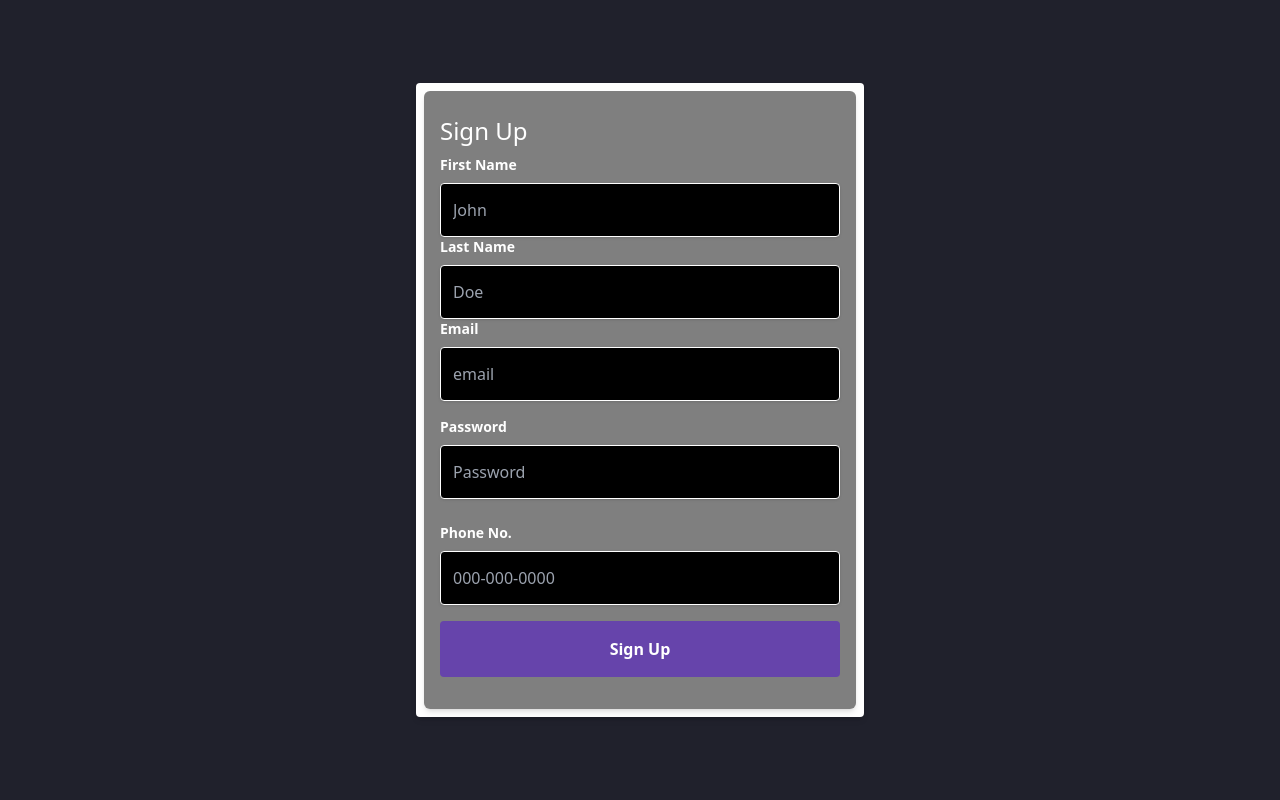
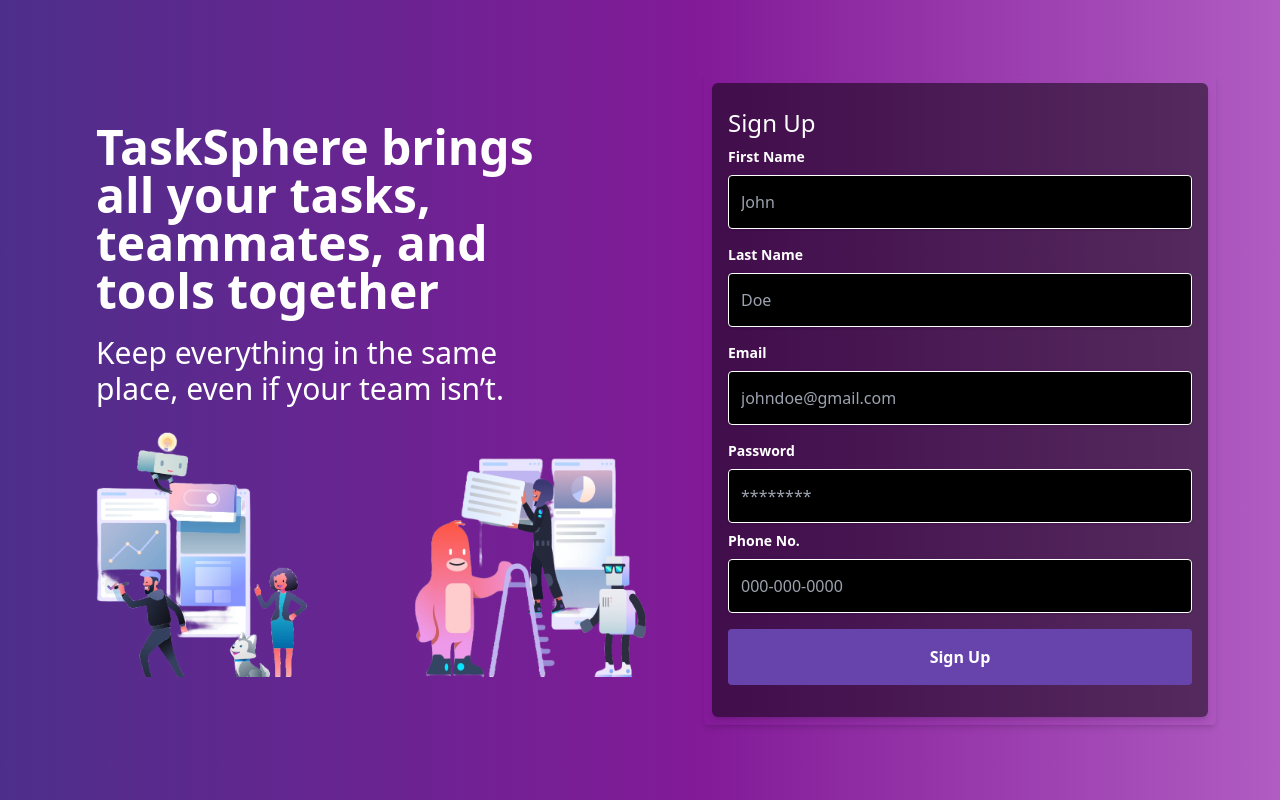
Before and after one commit to sarvesh-gaurishankar-sawant/team-progress-tracker, a React (Create React App) app in the folder frontend/: page /signup in a window 1280 px wide. Built offline with nearby package versions, Linux system fonts and the light colour scheme.

Commit message:
UI of Sign Up page

```diff
--- a/frontend/src/components/Auth/Login.tsx
+++ b/frontend/src/components/Auth/Login.tsx
@@ -62,7 +62,8 @@ const Login: React.FC<LoginProps> = ({isOpen, onClose}) => {
   const url1 = '/assests/loginpage1.png';
   const url2 = '/assests/loginpage2.png';
   return (
-    <div className="flex h-screen bg-cover" style={{ background: 'linear-gradient(90deg, rgba(102,68,171,1) 0%, rgba(158,74,175,1) 58%, rgba(219,78,179,1) 100%)' }}>
+    // linear-gradient(90deg, rgba(102,68,171,1) 0%, rgba(158,74,175,1) 58%, rgba(219,78,179,1) 100%)
+    <div className="flex h-screen bg-cover" style={{ background: 'linear-gradient(90deg, rgba(77,47,138,1) 0%, rgba(131,26,152,1) 55%, rgba(176,92,194,1) 100%)' }}>
       <div className="w-[50%] flex items-center justify-center">
         <div className='w-[70%] gap-5 flex flex-col'>
         <div className="text-white text-5xl font-bold">TaskSphere brings all your tasks, teammates, and tools together</div>
--- a/frontend/src/components/Auth/SignUp.tsx
+++ b/frontend/src/components/Auth/SignUp.tsx
@@ -51,9 +51,23 @@ const SignUp: React.FC = () => {
     console.log('SignUp successful', { firstName, lastName, email, phone, password });
   };
 
+  const url1 = '/assests/loginpage1.png';
+  const url2 = '/assests/loginpage2.png';
   return (
-    <div className="flex items-center justify-center h-screen">
-      <form className="bg-white shadow-md rounded px-2 pt-2 pb-2 w-[35%]" onSubmit={handleSignUp}>
+    <div className="flex items-center justify-center h-screen" style={{ background: 'linear-gradient(90deg, rgba(77,47,138,1) 0%, rgba(131,26,152,1) 55%, rgba(176,92,194,1) 100%)' }}>
+      <div className="w-[50%] flex items-center justify-center">
+        <div className='w-[70%] gap-5 flex flex-col'>
+          <div className="text-white text-5xl font-bold">TaskSphere brings all your tasks, teammates, and tools together</div>
+          <div className="text-white text-3xl">Keep everything in the same place, even if your team isn’t.</div>
+          <div className='flex'>
+            <img src={url1} alt="" style={{ width: '300px', height: '250px' }}/>
+            <img src={url2} alt=""  style={{ width: '300px', height: '250px' }}/>
+          </div>
+        </div>
+      </div>
+      <div className="w-[50%] flex items-center justify-center">
+        <div className="w-full max-w-lg">
+          <form className="shadow-md rounded px-2 pt-2 pb-2" onSubmit={handleSignUp}>
             <div className="flex items-center justify-between">
             <div className="w-full ">
               <form className="bg-black bg-opacity-50 shadow-md rounded-md px-4 pt-6 pb-8">
@@ -66,7 +80,7 @@ const SignUp: React.FC = () => {
                     First Name
                     </label>
                     <input
-                  className="bg-black border-white shadow appearance-none border rounded w-full py-4 px-3 text-white leading-tight focus:outline-none focus:shadow-outline"
+                      className="mb-2 bg-black border-white shadow appearance-none border rounded w-full py-4 px-3 text-white leading-tight focus:outline-none focus:shadow-outline"
                       id="firstname"
                       type="text"
                       placeholder="John"
@@ -75,11 +89,11 @@ const SignUp: React.FC = () => {
 
                   {/* last name */}
                   <div>
-                <label className="block text-white text-sm font-bold mb-2" htmlFor="lname">
+                    <label className="block text-white text-sm font-bold mb-2 mt-2" htmlFor="lname">
                       Last Name
                     </label>
                     <input
-                  className="bg-black border-white shadow appearance-none border rounded w-full py-4 px-3 text-white leading-tight focus:outline-none focus:shadow-outline"
+                      className="mb-2 bg-black border-white shadow appearance-none border rounded w-full py-4 px-3 text-white leading-tight focus:outline-none focus:shadow-outline"
                       id="lastname"
                       type="text"
                       placeholder="Doe"
@@ -88,32 +102,32 @@ const SignUp: React.FC = () => {
 
                   {/* email  */}
                   <div>
-                <label className="block text-white text-sm font-bold mb-2" htmlFor="email">
+                    <label className="block text-white text-sm font-bold mb-2 mt-2" htmlFor="email">
                       Email
                     </label>
                     <input
                       className="bg-black border-white shadow appearance-none border rounded w-full py-4 px-3 text-white leading-tight focus:outline-none focus:shadow-outline"
                       id="email"
                       type="text"
-                  placeholder="email"
+                      placeholder="johndoe@gmail.com"
                       value={email}
                       onChange={(e) => setEmail(e.target.value)}
                       onBlur={handleEmailBlur}
                     />
                     {emailError && <p className="text-red-500 text-xs italic">{emailError}</p>}
                   </div>
+                </div>
 
                 {/* password */}
-            </div>
-            <div className="mb-6">
-              <label className="block text-white text-sm font-bold mb-2" htmlFor="password">
+                <div>
+                  <label className="block text-white text-sm font-bold mb-2 mt-2" htmlFor="password">
                     Password
                   </label>
                   <input
-                className="bg-black border-white shadow appearance-none border rounded w-full py-4 px-3 text-white leading-tight focus:outline-none focus:shadow-outline"
+                    className="mb-2 bg-black border-white shadow appearance-none border rounded w-full py-4 px-3 text-white leading-tight focus:outline-none focus:shadow-outline"
                     id="password"
                     type="password"
-                placeholder="Password"
+                    placeholder="********"
                     value={password}
                     onChange={(e) => setPassword(e.target.value)}
                     onBlur={handlePasswordBlur}
@@ -152,6 +166,8 @@ const SignUp: React.FC = () => {
             </div>
           </form>
         </div>
+      </div>
+    </div>
   );
 };
 
```
Lines whose indentation alone changed are shown as unchanged.
